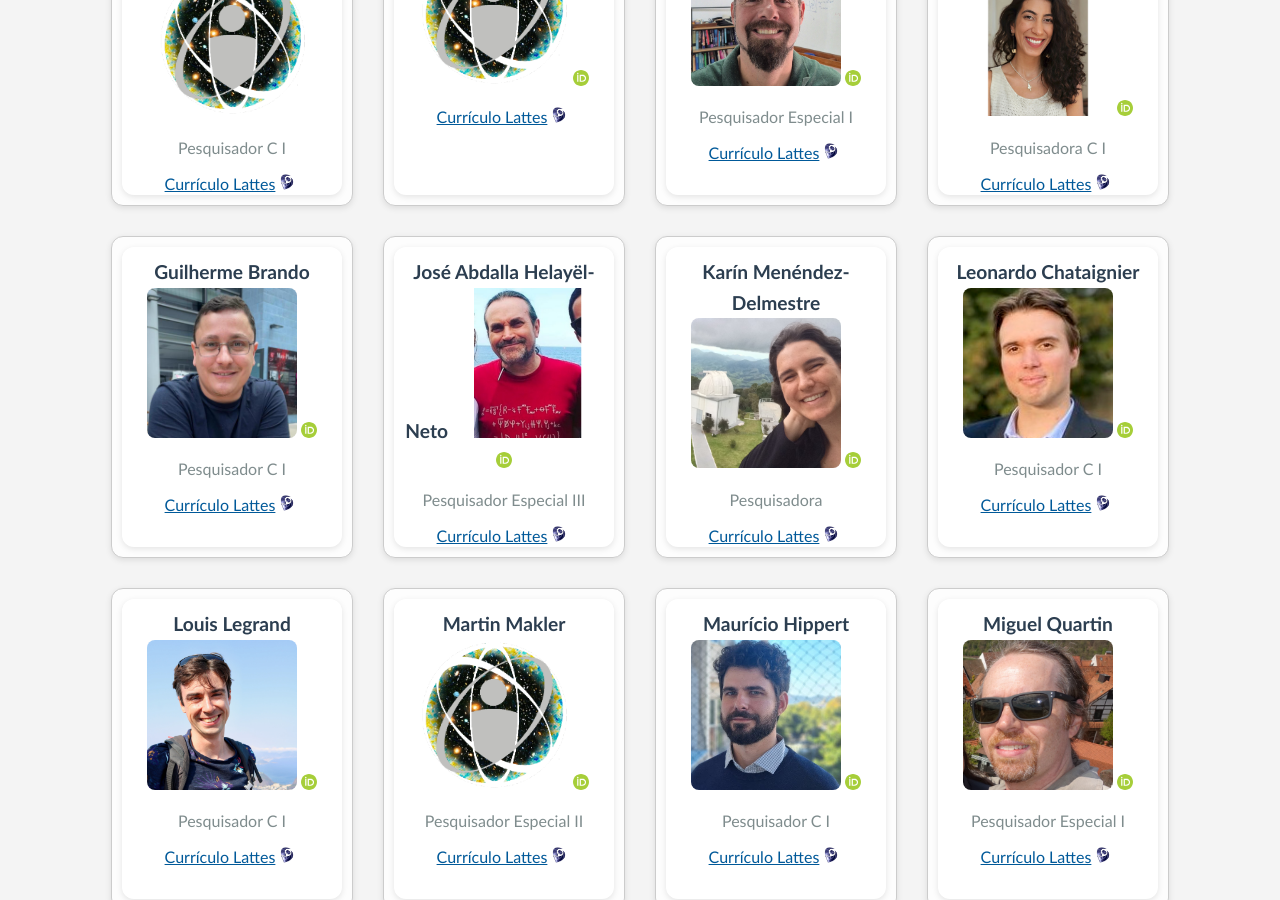
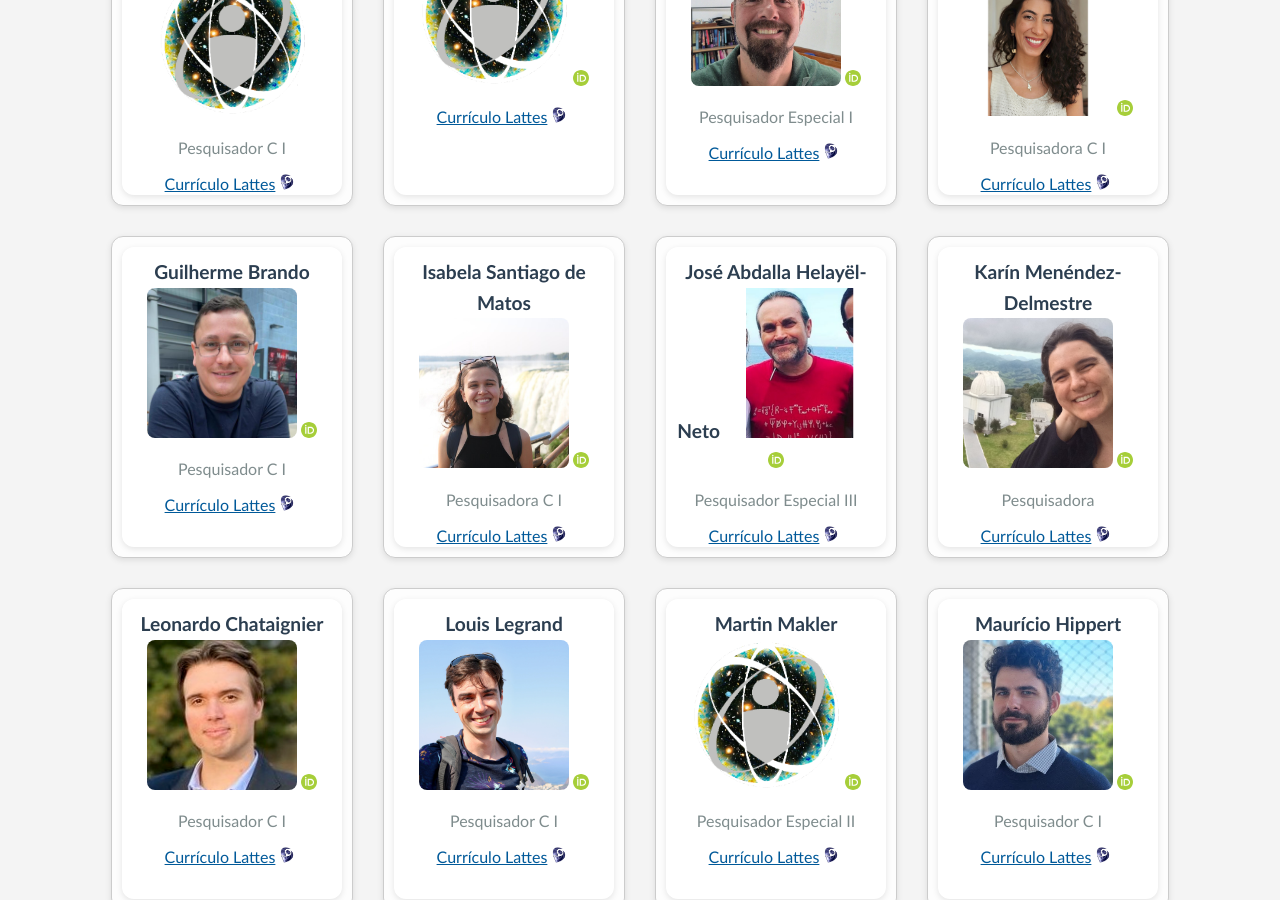
Before and after one commit to cbpf-cosmo/cbpf-cosmo.github.io, a Jekyll site: the page membros.html, which Jekyll copies as it is, in a window 1280 px wide and 900 px high, scrolled down 863 px. Built offline with Jekyll 4.4.1, drawn with Linux system fonts in a browser that asks for light colours.

Commit message:
adding Isa

```diff
--- a/membros.html
+++ b/membros.html
@@ -247,6 +247,33 @@
         <p>
           Cosmologia teórica; Estrutura em grande escala; Métodos computacionais; Simulações de N-corpos
         </p>
+        <button class="btn-back">Voltar</button>
+      </div>
+    </div>
+  </li>
+
+
+ <!-- ==== Isabela Santiago de Matos ==== -->
+  <li class="member-card">
+    <div class="member-inner">
+      <div class="member-front">
+        <div class="member-name">
+          Isabela Santiago de Matos
+          <img src="images/thumbs/isa.png" alt="foto" class="clickable-photo"
+               style="width:150px; height:150px; object-fit:cover;">
+          <a href="https://orcid.org/0000-0002-2686-2536" target="_blank">
+            <img src="images/ORCID-iD_icon_vector.svg" alt="iD ORCID"/>
+          </a>
+        </div>
+        <div class="member-role">Pesquisadora C I</div>
+        <div class="member-lattes">
+          <a href="http://lattes.cnpq.br/9413473532855920" target="_blank">
+            Currículo Lattes<img src="images/lattes-logo-2.png" alt="iD Lattes"/>
+          </a>
+        </div>
+      </div>
+      <div class="member-back">
+        <p>Ondas gravitacionais, Cosmologia observational, Estrutura em larga escala, Testes da Relatividade Geral. Maiores informações no <a href=https://isasmatos.github.io> Site Pessoal </a> </p>
         <button class="btn-back">Voltar</button>
       </div>
     </div>
```
Also changed, not shown: members.html (+26 -0 lines), images/thumbs/isa.png (added), 1 other file.
